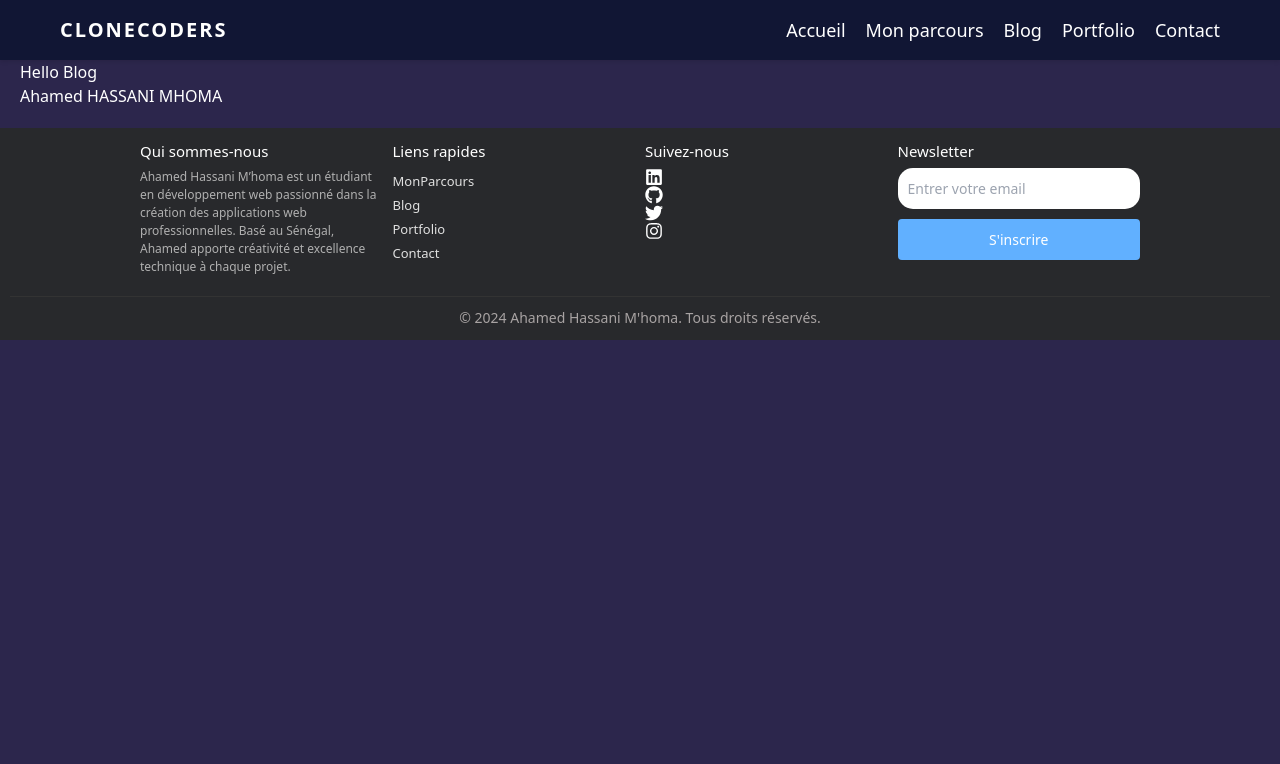
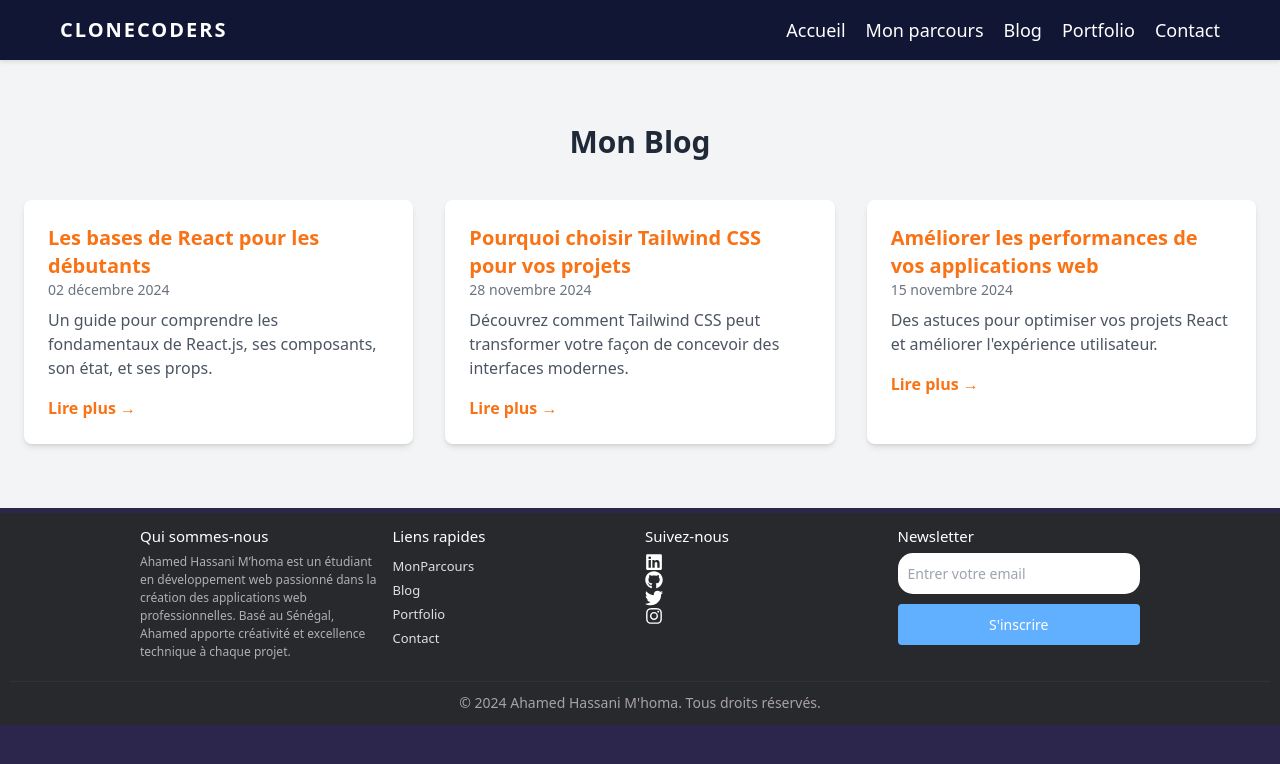
Before and after one commit to Ahamed19i/CloneCoders-19i, a React (Vite) app: page /blog in a window 1280 px wide. Shown: the top 764 px of the page. Built offline with nearby package versions, Linux system fonts and the light colour scheme.

Commit message:
Ajout du section Blog

```diff
--- a/src/components/Footer.css
+++ b/src/components/Footer.css
@@ -4,7 +4,7 @@
     background-color: #28292c; /* Fond sombre moderne */
     color: #e0e0e0; /* Couleur de texte gris clair */
     padding: 12px 10px;
-    margin-top: 20px;
+    margin-top: 5px;
 }
 
 .footer-container {
--- a/src/pages/Blog.jsx
+++ b/src/pages/Blog.jsx
@@ -1,12 +1,62 @@
 import React from 'react'
 
 const Blog = () => {
+  const articles = [
+    {
+      id: 1,
+      title: "Les bases de React pour les débutants",
+      description:
+        "Un guide pour comprendre les fondamentaux de React.js, ses composants, son état, et ses props.",
+      date: "02 décembre 2024",
+      link: "#",
+    },
+    {
+      id: 2,
+      title: "Pourquoi choisir Tailwind CSS pour vos projets",
+      description:
+        "Découvrez comment Tailwind CSS peut transformer votre façon de concevoir des interfaces modernes.",
+      date: "28 novembre 2024",
+      link: "#",
+    },
+    {
+      id: 3,
+      title: "Améliorer les performances de vos applications web",
+      description:
+        "Des astuces pour optimiser vos projets React et améliorer l'expérience utilisateur.",
+      date: "15 novembre 2024",
+      link: "#",
+    },
+  ];
+
   return (
-    <div className='box-A'>
-      <h1>Hello Blog</h1>
-      <div class="badge-base LI-profile-badge" data-locale="fr_FR" data-size="medium" data-theme="dark" data-type="VERTICAL" data-vanity="ahamed19i" data-version="v1"><a class="badge-base__link LI-simple-link" href="https://sn.linkedin.com/in/ahamed19i?trk=profile-badge">Ahamed HASSANI MHOMA</a></div>
+    <section className="bg-gray-100 py-16" id="monBlog">
+      <div className="container mx-auto px-6">
+        <h2 className="text-3xl font-bold text-gray-800 text-center mb-10">
+          Mon Blog
+        </h2>
 
-    </div>
+        <div className="grid grid-cols-1 md:grid-cols-2 lg:grid-cols-3 gap-8">
+          {articles.map((article) => (
+            <div
+              key={article.id}
+              className="bg-white rounded-lg shadow-md p-6 hover:shadow-lg transition"
+            >
+              <h3 className="text-xl font-semibold text-orange-500">
+                {article.title}
+              </h3>
+              <p className="text-sm text-gray-500 mb-2">{article.date}</p>
+              <p className="text-gray-600 mb-4">{article.description}</p>
+              <a
+                href={article.link}
+                className="text-orange-500 font-semibold hover:underline"
+              >
+                Lire plus →
+              </a>
+            </div>
+          ))}
+        </div>
+      </div>
+    </section>
   )
 }
 
```
